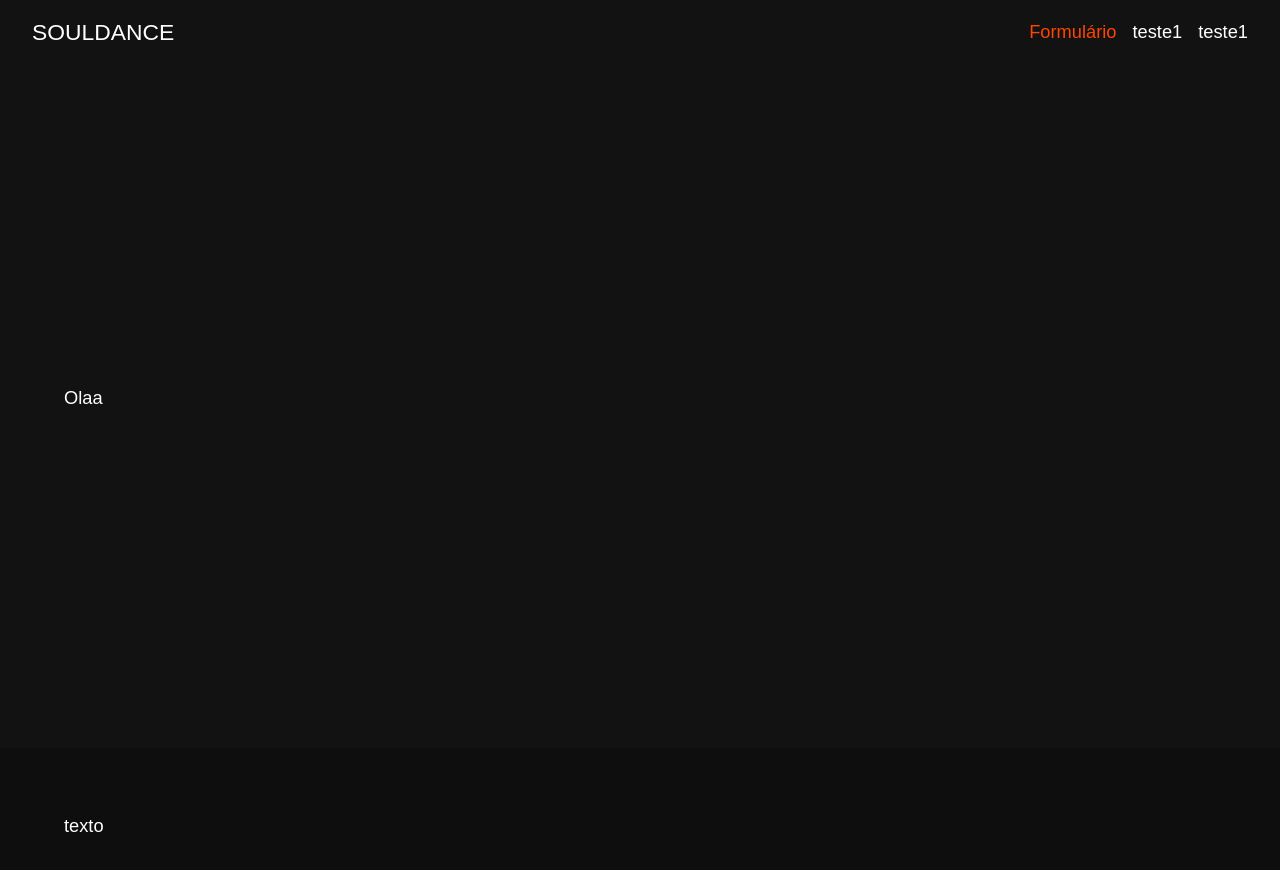
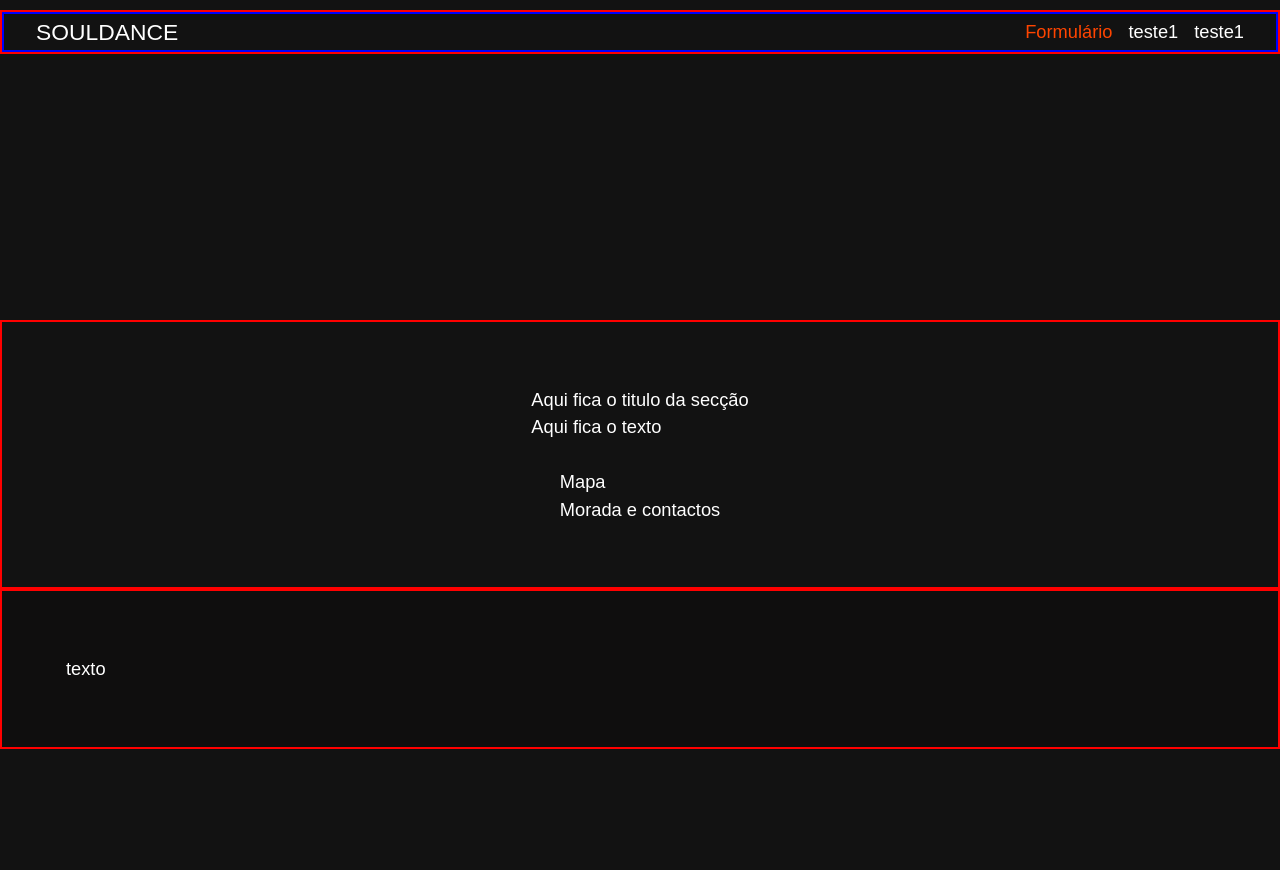
Before and after one commit to andregn26/souldance-gatsby, a Gatsby site: page /contactos in a window 1280 px wide. After the commit the page ends 800 px from the top, so only its background shows below. Built offline with nearby package versions, Linux system fonts and the light colour scheme; Gatsby itself is replaced by a stand-in of ours.

Commit message:
6-14-lsv

```diff
--- a/src/components/Footer/index.jsx
+++ b/src/components/Footer/index.jsx
@@ -1,5 +1,8 @@
 import React from "react"
-import { StyledContainerSection } from "../../helpers/Containers"
+import {
+  StyledContainer83,
+  StyledContainerSection,
+} from "../../helpers/Containers"
 import { Box, useTheme } from "@mui/material"
 
 const Footer = () => {
@@ -7,8 +10,26 @@ const Footer = () => {
   return (
     <div>
       <StyledContainerSection>
-        <Box height={300}>Olaa</Box>
+        <Box
+          display={"grid"}
+          gridTemplateColumns={"1fr"}
+          gridTemplateRows={"repeat(2, 1fr)"}
+          gap={"1.5em 3em"}
+          justifyItems={"center"}
+          alignItems={"center"}
+          width={"100%"}
+        >
+          <Box>
+            <Box>Aqui fica o titulo da secção</Box>
+            <Box>Aqui fica o texto</Box>
+          </Box>
+          <Box>
+            <Box>Mapa</Box>
+            <Box>Morada e contactos</Box>
+          </Box>
+        </Box>
       </StyledContainerSection>
+
       <StyledContainerSection defineBgColor={theme.palette.grey[1300]}>
         <Box>texto</Box>
       </StyledContainerSection>
--- a/src/helpers/Containers.jsx
+++ b/src/helpers/Containers.jsx
@@ -10,7 +10,7 @@ export const StyledContainerSection = ({
   return (
     <Box
       width="100%"
-      // border="2px solid red"
+      border="2px solid red"
       maxWidth={defineMaxWidth || "100%"}
       m="0 auto"
       padding={definePadding || "var(--space-m-2xl)"}
@@ -28,7 +28,7 @@ export const StyledContainer83 = ({
 }) => {
   return (
     <Box
-      // border="2px solid lime"
+      border="2px solid blue"
       padding={definePadding || "var(--space-m-2xl)"}
       maxWidth={defineMaxWidth || "1500px"}
       m="0 auto"
@@ -42,7 +42,7 @@ export const StyledPaper = ({ children, defineMaxWidth, definePadding }) => {
   return (
     <Paper
       sx={{
-        // border: "6px solid yellow",
+        border: "6px solid yellow",
         padding: definePadding ? `${definePadding}` : "var(--space-m-2xl)",
         maxWidth: defineMaxWidth ? `${defineMaxWidth}` : "1500px",
         m: "0 auto",
```
